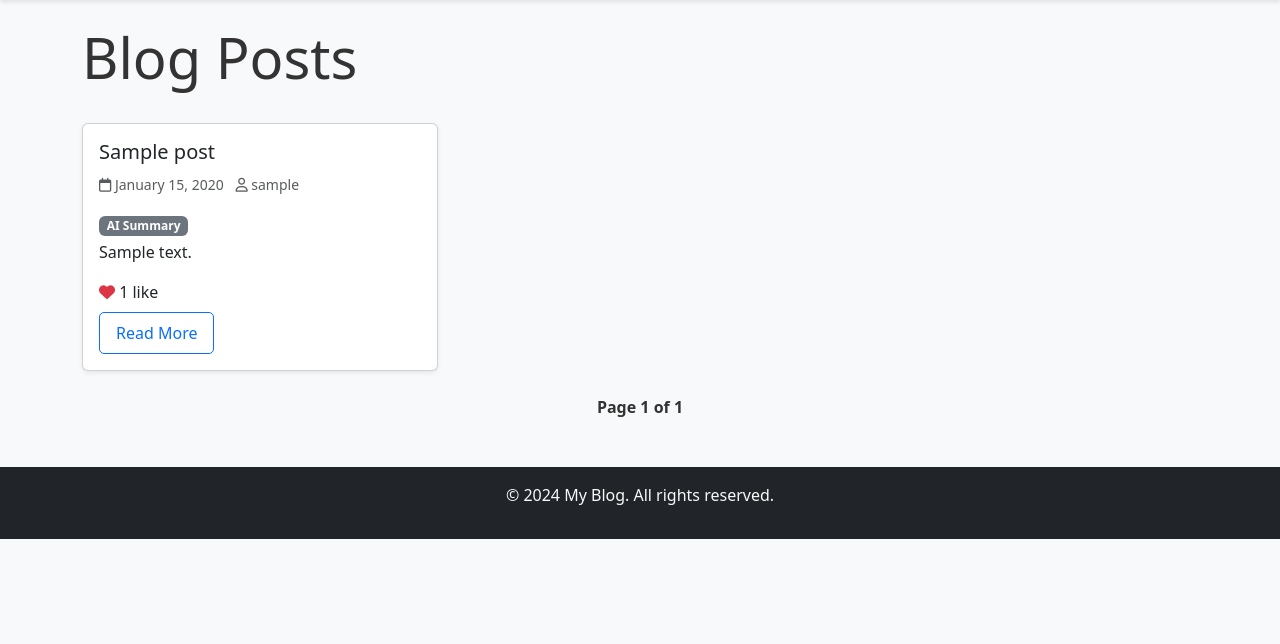
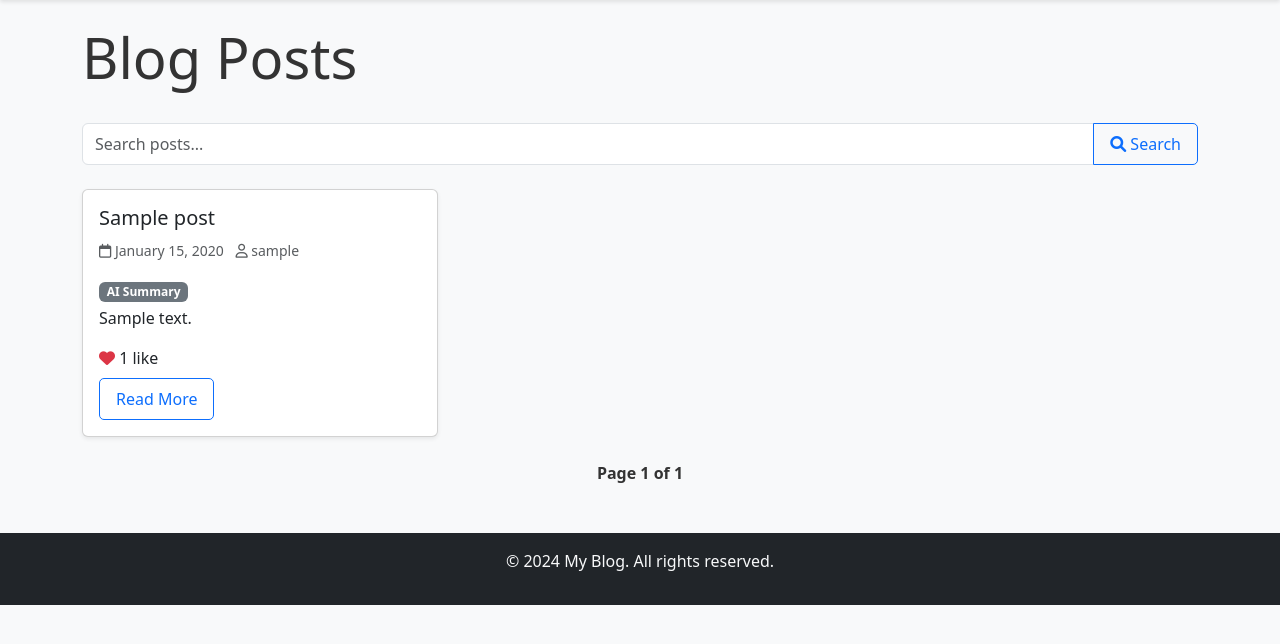
Before and after one commit to thesooge/blog-ai, a Django app: page / in a window 1280 px wide. Shown: the part 62-706 px from the top of the page. Run offline with Django 5.2, Linux system fonts and the light colour scheme; tables that the repository leaves empty hold one stand-in row (values such as "Sample post").

Commit message:
add search functionallity

```diff
--- a/blog/views.py
+++ b/blog/views.py
@@ -3,6 +3,7 @@ from django.views import generic
 from django.shortcuts import get_object_or_404, render, redirect
 from django.contrib.auth.mixins import LoginRequiredMixin
 from django.contrib import messages
+from django.db.models import Q
 from django.contrib.auth.decorators import login_required
 
 from .models import Post , Comment
@@ -15,6 +16,20 @@ class PostListView(generic.ListView):
     context_object_name = 'posts'
     paginate_by = 3
 
+    def get_queryset(self):
+        queryset = super().get_queryset()
+        query = self.request.GET.get('q')
+        if query:
+            queryset = queryset.filter(
+                Q(title__icontains=query) |
+                Q(body__icontains=query)
+            )
+        return queryset
+
+    def get_context_data(self, **kwargs):
+        context = super().get_context_data(**kwargs)
+        context['query'] = self.request.GET.get('q', '')
+        return context
 
 class PostDetailView(generic.DetailView):
     model = Post
--- a/templates/blog/post_list.html
+++ b/templates/blog/post_list.html
@@ -16,7 +16,23 @@
     {% endif %}
 </div>
 
+<!-- Search Form -->
+<div class="row mb-4">
+    <div class="col">
+        <form method="get">
+            <div class="input-group">
+                <input type="text" name="q" class="form-control" value="{{ query }}" placeholder="Search posts...">
+                <button type="submit" class="btn btn-outline-primary">
+                    <i class="fas fa-search"></i> Search
+                </button>
+            </div>
+        </form>
+    </div>
+</div>
+
+<!-- Posts Grid -->
 <div class="row row-cols-1 row-cols-md-2 row-cols-lg-3 g-4">
+    {% if posts %}
         {% for post in posts %}
         <div class="col">
             <div class="card h-100 shadow-sm">
@@ -30,7 +46,7 @@
                             </span>
                         </small>
                     </p>
-                <p class="card-text">
+                    <p class="card-text" data-bs-toggle="tooltip" data-bs-placement="top" title="{{ post.summary|escape }}">
                         <span class="badge bg-secondary mb-1">AI Summary</span><br>
                         {{ post.summary|truncatewords:40 }}
                     </p>
@@ -54,8 +70,8 @@
             </div>
         </div>
 
+        <!-- Delete Modal -->
         {% if user.is_authenticated and post.author == user %}
-    <!-- Delete Modal -->
         <div class="modal fade" id="deleteModal{{ post.id }}" tabindex="-1">
             <div class="modal-dialog">
                 <div class="modal-content">
@@ -77,22 +93,30 @@
             </div>
         </div>
         {% endif %}
-    {% empty %}
+        {% endfor %}
+    {% else %}
         <div class="col-12">
             <div class="alert alert-info">
-            No posts available. {% if user.is_authenticated %}<a href="{% url 'post_create' %}">Create your first post!</a>{% endif %}
+                {% if query %}
+                    No posts found for "<strong>{{ query }}</strong>".
+                {% else %}
+                    No posts available.
+                    {% if user.is_authenticated %}
+                        <a href="{% url 'post_create' %}">Create your first post!</a>
+                    {% endif %}
+                {% endif %}
             </div>
         </div>
-    {% endfor %}
+    {% endif %}
 </div>
 
-<!-- Add Margin Below the Posts Section for Pagination -->
+<!-- Pagination -->
 <div class="mt-4">
     <div class="pagination d-flex justify-content-center">
         <span class="step-links">
             {% if page_obj.has_previous %}
-                <a href="?page=1" class="btn btn-outline-secondary" title="Go to first page">&laquo; First</a>
-                <a href="?page={{ page_obj.previous_page_number }}" class="btn btn-outline-secondary" title="Go to previous page">Previous</a>
+                <a href="?{% if query %}q={{ query }}&{% endif %}page=1" class="btn btn-outline-secondary">&laquo; First</a>
+                <a href="?{% if query %}q={{ query }}&{% endif %}page={{ page_obj.previous_page_number }}" class="btn btn-outline-secondary">Previous</a>
             {% endif %}
 
             <span class="current">
@@ -100,11 +124,19 @@
             </span>
 
             {% if page_obj.has_next %}
-                <a href="?page={{ page_obj.next_page_number }}" class="btn btn-outline-secondary" title="Go to next page">Next</a>
-                <a href="?page={{ page_obj.paginator.num_pages }}" class="btn btn-outline-secondary" title="Go to last page">Last &raquo;</a>
+                <a href="?{% if query %}q={{ query }}&{% endif %}page={{ page_obj.next_page_number }}" class="btn btn-outline-secondary">Next</a>
+                <a href="?{% if query %}q={{ query }}&{% endif %}page={{ page_obj.paginator.num_pages }}" class="btn btn-outline-secondary">Last &raquo;</a>
             {% endif %}
         </span>
     </div>
 </div>
+{% endblock content %}
 
-{% endblock content %}
+<script>
+    document.addEventListener('DOMContentLoaded', function () {
+        var tooltipTriggerList = [].slice.call(document.querySelectorAll('[data-bs-toggle="tooltip"]'))
+        tooltipTriggerList.forEach(function (tooltipTriggerEl) {
+            new bootstrap.Tooltip(tooltipTriggerEl)
+        })
+    });
+</script>
```
Lines whose indentation alone changed are shown as unchanged.
